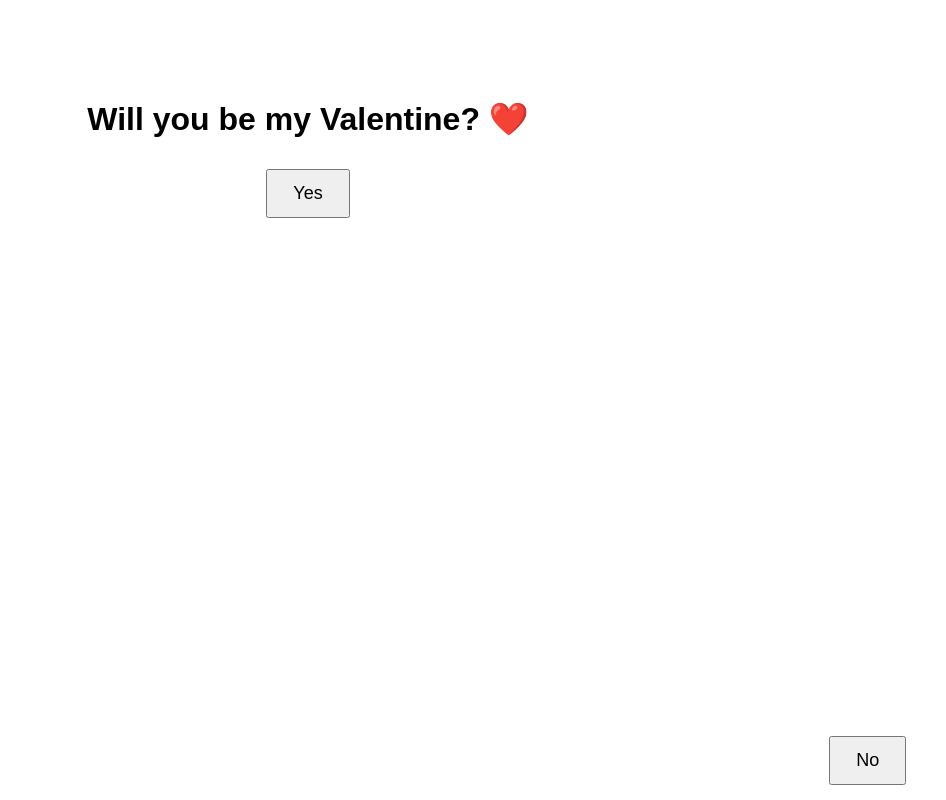
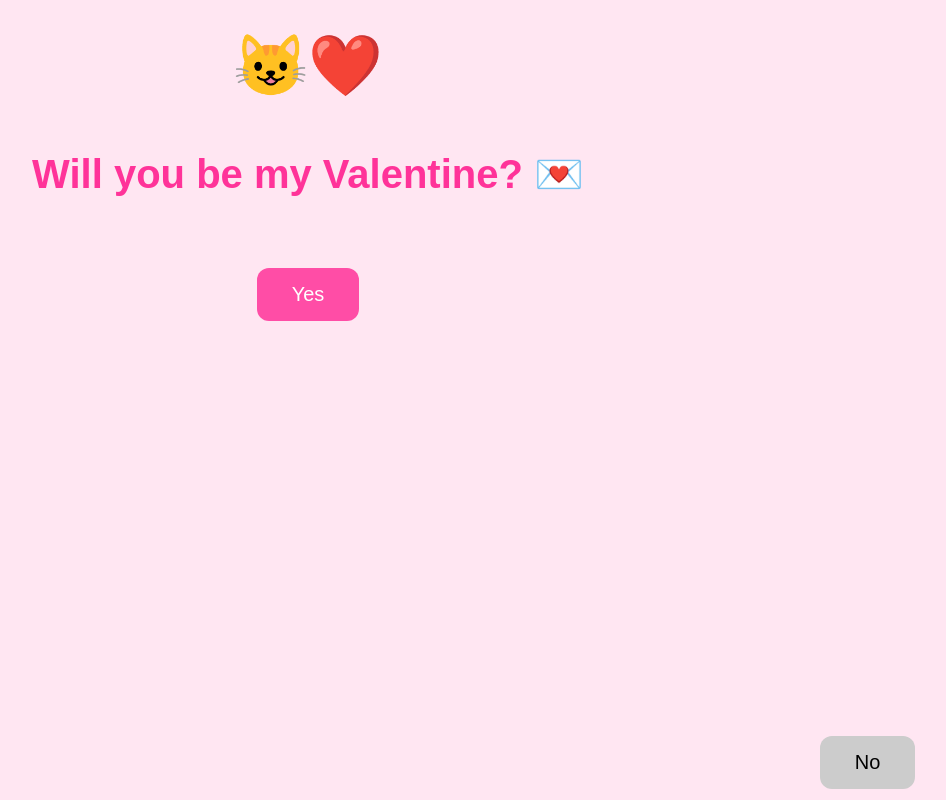
Before and after one commit to tanmoysarker2416256/surovdip, a plain HTML site: page index.html in a window 1280 px wide. Both pictures are taken after a click on the button "No". Shown: the whole page, without its empty margins (332-1278 px from the left). Drawn offline with Linux system fonts and the light colour scheme.

Commit message:
Add files via upload

```diff
--- a/index.html
+++ b/index.html
@@ -1,73 +1,82 @@
 <!DOCTYPE html>
-<html>
+<html lang="en">
 <head>
+<meta charset="UTF-8">
 <title>Valentine Question</title>
-
 <style>
-    body{
+    body {
         text-align:center;
-        font-family: Arial;
-        margin-top:100px;
+        font-family: 'Arial', sans-serif;
+        background: #ffe6f2; /* soft pink */
+        margin:0;
+        padding:0;
         overflow:hidden;
     }
-
-    button{
-        padding:12px 25px;
-        font-size:18px;
-        margin:10px;
+    .top-emoji {
+        font-size: 60px;
+        margin-top: 30px;
+    }
+    h1 {
+        font-size: 40px;
+        margin: 50px 20px;
+        color: #ff3399;
+    }
+    button {
+        padding:15px 35px;
+        font-size: 20px;
+        margin: 20px;
+        border:none;
+        border-radius: 12px;
         cursor:pointer;
+        transition: transform 0.2s;
     }
-
-    #noBtn{
+    #yesBtn {
+        background: #ff4da6;
+        color:white;
+    }
+    #yesBtn:hover {
+        transform: scale(1.1);
+    }
+    #noBtn {
         position:absolute;
+        background: #cccccc;
     }
 </style>
 </head>
-
 <body>
 
-<h1>Will you be my Valentine? ❤️</h1>
+<div class="top-emoji">😺❤️</div>
+<h1>Will you be my Valentine? 💌</h1>
 
-<button onclick="yesClicked()">Yes</button>
+<button id="yesBtn" onclick="yesClicked()">Yes</button>
 <button id="noBtn">No</button>
 
 <script>
-
 function yesClicked(){
     window.location.href = "thankyou.html";
 }
 
 const noBtn = document.getElementById("noBtn");
 
-// Function to teleport button
-function moveNo(){
-    let x = Math.random() * (window.innerWidth - 100);
-    let y = Math.random() * (window.innerHeight - 50);
-
-    noBtn.style.left = x + "px";
-    noBtn.style.top = y + "px";
-}
-
-// Trigger movement when mouse gets close
+// Move the No button when mouse comes close
 document.addEventListener("mousemove", function(e){
-
     let rect = noBtn.getBoundingClientRect();
-
     let distance = Math.hypot(
         e.clientX - (rect.left + rect.width/2),
         e.clientY - (rect.top + rect.height/2)
     );
-
-    // If mouse comes near → escape instantly
-    if(distance < 120){
+    if(distance < 150){ // very sensitive
         moveNo();
     }
 });
-
-// Also move if someone somehow clicks
 noBtn.addEventListener("click", moveNo);
 
+function moveNo(){
+    let x = Math.random() * (window.innerWidth - 120);
+    let y = Math.random() * (window.innerHeight - 60);
+    noBtn.style.left = x + "px";
+    noBtn.style.top = y + "px";
+}
 </script>
-
 </body>
 </html>
```
Also changed, not shown: thankyou.html (+37 -13 lines).
